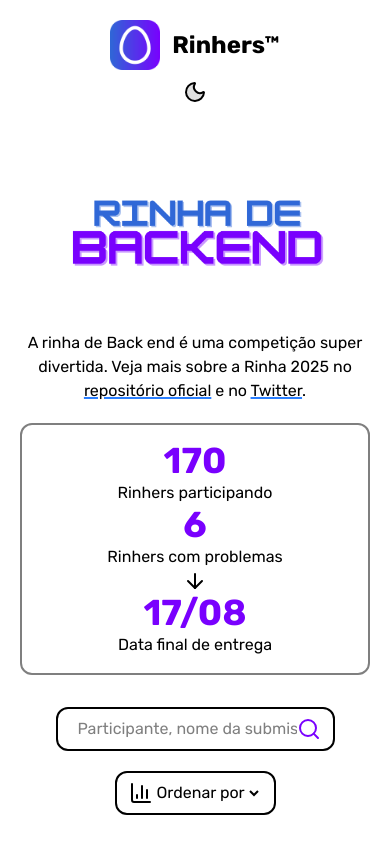
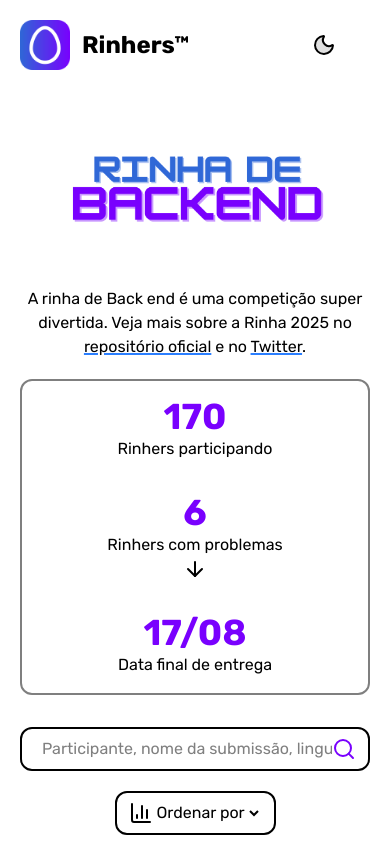
Before and after one commit to kauefraga/rinhers, a React (Vite) app: page / in a window 390 px wide. Shown: the top 844 px of the page. Built offline with nearby package versions, Linux system fonts and the light colour scheme.

Commit message:
feat: improve responsiveness

```diff
--- a/src/components/header.tsx
+++ b/src/components/header.tsx
@@ -2,20 +2,13 @@ import { ThemeToggle } from './theme-toggle';
 
 export function Header() {
   return (
-    <header className="flex flex-col items-center justify-between md:flex-row">
+    <header className="flex items-center justify-between">
       <div className="flex items-center gap-3">
         <img src="/icon.png" alt="Logo Rinhers™" width="50" height="50" />
         <h1 className="text-2xl font-bold">Rinhers™</h1>
       </div>
 
-      <div className="flex gap-6">
-        {/* open dialog modal telling user that rinhers.json is updated automatically once every day because of a github action triggered 21h -3 gmt brasilia
-        <Button icon={<RotateCcwIcon />}>
-          Atualizar
-        </Button> */}
-
-        <ThemeToggle />
-      </div>
+      <ThemeToggle />
     </header>
   );
 }
--- a/src/components/hero.tsx
+++ b/src/components/hero.tsx
@@ -32,7 +32,7 @@ export function Hero({ count }: HeroProps) {
 
       </div>
 
-      <div className="flex flex-col md:flex-row items-center justify-around px-6 py-4 rounded-xl border-2 border-black/50 dark:border-white/50 transition-all hover:rounded-none">
+      <div className="flex flex-col items-center gap-8 md:gap-0 md:flex-row md:justify-around px-6 py-4 rounded-xl border-2 border-black/50 dark:border-white/50 transition-all hover:rounded-none">
         <div className="flex flex-col items-center">
           <span className="text-[#7900FE] text-4xl font-bold">{count.rinhers}</span>
           <p>Rinhers participando</p>
--- a/src/components/search-input.tsx
+++ b/src/components/search-input.tsx
@@ -12,7 +12,7 @@ export function SearchInput({ hasResults = true, ...props }: SearchInputProps) {
   return (
     <div
       data-has-results={hasResults}
-      className="flex items-center border-2 rounded-xl px-3 py-2 flex-1 transition-all hover:rounded-none focus-within:rounded-none focus-within:border-blue-500 data-[has-results=false]:border-red-500"
+      className="w-full flex items-center border-2 rounded-xl px-3 py-2 transition-all hover:rounded-none focus-within:rounded-none focus-within:border-blue-500 data-[has-results=false]:border-red-500"
     >
       <input
         type="text"
```
